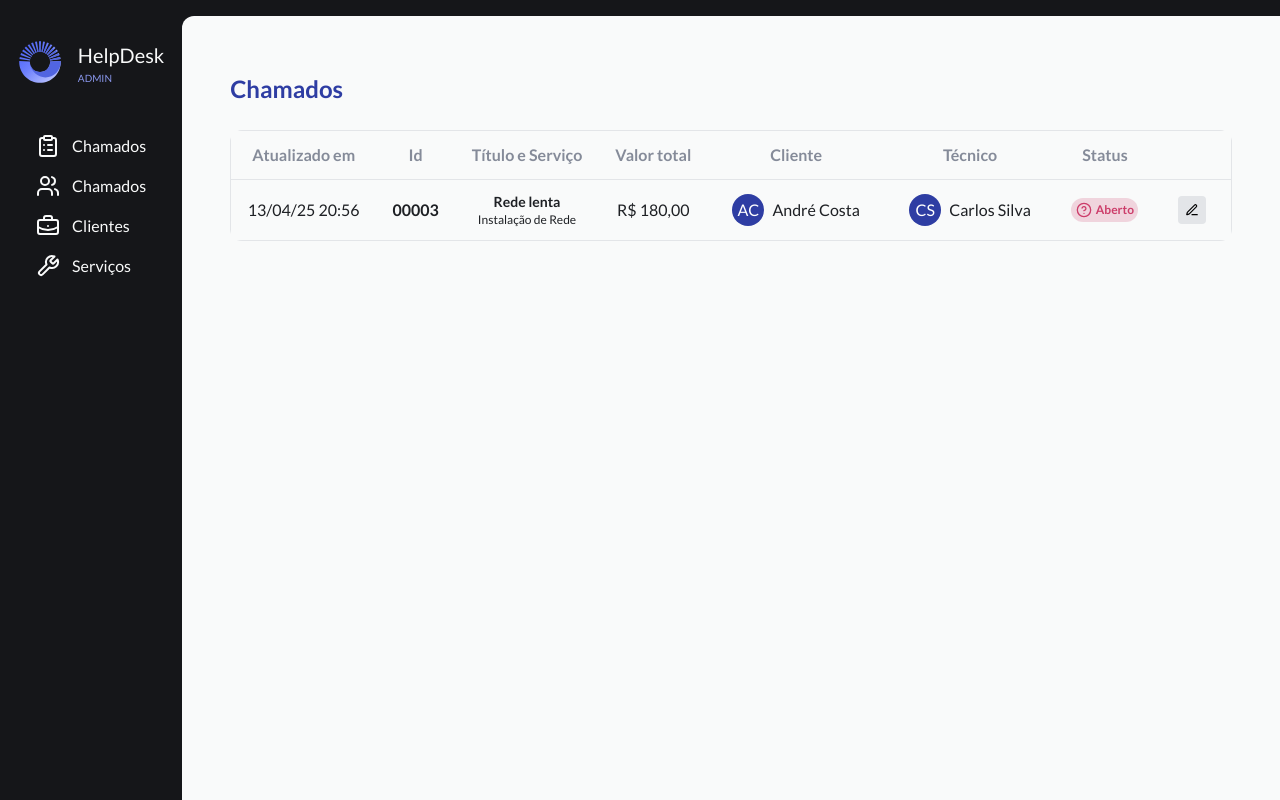
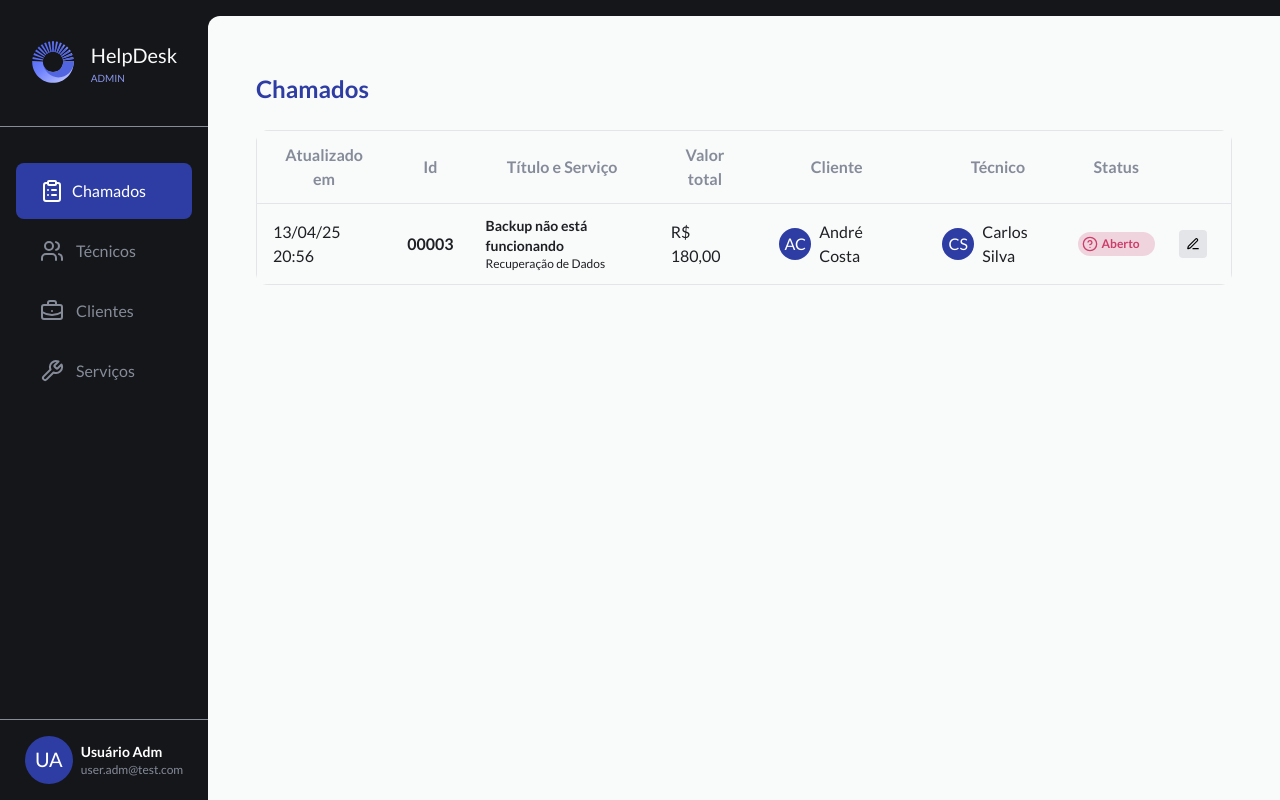
Before and after one commit to vitingg/help-desk-web, a React (Vite) app: page /dashboard/admin in a window 1280 px wide. Built offline with nearby package versions, Linux system fonts and the light colour scheme.

Commit message:
style: finishing the sidebar

```diff
--- a/src/modules/admin/components/dashboard.tsx
+++ b/src/modules/admin/components/dashboard.tsx
@@ -2,12 +2,14 @@ import { TableWorking } from "../../../shared/components/table";
 
 export function Dashboard() {
   return (
-    <div className="h-full w-full rounded-tl-xl bg-gray-600 text-gray-200 pl-12 pr-12">
-      <div className="flex pt-14">
-        <p className="text-blue-dark font-semibold text-xl">Chamados</p>
-      </div>
-      <div className="pt-6">
-        <TableWorking />
+    <div className="flex-1 rounded-tl-xl bg-gray-600 text-gray-200">
+      <div className="h-full pl-12 pr-12">
+        <div className="flex pt-14">
+          <p className="text-blue-dark font-semibold text-xl">Chamados</p>
+        </div>
+        <div className="pt-6">
+          <TableWorking />
+        </div>
       </div>
     </div>
   );
--- a/src/modules/admin/page.tsx
+++ b/src/modules/admin/page.tsx
@@ -5,7 +5,7 @@ import { Layout } from "./components/layout";
 export function Page() {
   return (
     <Layout>
-      <Sidebar isPc={true} />
+      <Sidebar  />
       <Dashboard />
     </Layout>
   );
--- a/src/shared/components/sidebar.tsx
+++ b/src/shared/components/sidebar.tsx
@@ -1,13 +1,9 @@
 import lightVector from "../../shared/assets/vectors/Logo_IconLight.svg";
 import { ClipboardList, Users, BriefcaseBusiness, Wrench } from "lucide-react";
 
-type SidebarProps = {
-  isPc: boolean;
-};
-
-export function Sidebar({isPc}: SidebarProps) {
+export function Sidebar() {
   return (
-    <nav className="h-full w-52 justify-center pl-5 pr-5 ">
+    <nav className="h-full w-52 flex flex-col justify-between">
       <div className="pt-6 pb-6 flex gap-4 justify-center">
         <img src={lightVector} alt="" className="w-11 h-11" />
         <span>
@@ -15,34 +11,52 @@ export function Sidebar({isPc}: SidebarProps) {
           <p className="text-2xs text-blue-light">ADMIN</p>
         </span>
       </div>
-      <div className="pt-2 flex flex-col items-center justify-center">
-        <ul className="pt-4 space-y-4">
-          <li>
-            <a className="flex gap-3 items-center" href="">
+
+      <hr className="my-4 border-t-1 border-gray-400" />
+
+      <div className="flex flex-col flex-1 justify-start pt-5">
+        <ul className="space-y-1 flex flex-col pr-4 pl-4">
+          <li className=" text-white px-6 py-4 border-0 rounded-lg bg-blue-dark">
+            <a className="flex gap-2 items-center" href="">
               <ClipboardList />
               <p>Chamados</p>
             </a>
           </li>
-          <li>
+
+          <li className=" text-gray-400 hover:text-white px-6 py-4 border-0 rounded-md  hover:bg-blue-dark">
             <a className="flex gap-3 items-center" href="">
               <Users />
-              <p>Chamados</p>
+              <p>Técnicos</p>
             </a>
           </li>
-          <li>
+
+          <li className=" text-gray-400 hover:text-white px-6 py-4 border-0 rounded-md hover:bg-blue-dark">
             <a className="flex gap-3 items-center" href="">
               <BriefcaseBusiness />
               <p>Clientes</p>
             </a>
           </li>
-          <li>
+
+          <li className=" text-gray-400 hover:text-white px-6 py-4 border-0 rounded-md hover:bg-blue-dark">
             <a className="flex gap-3 items-center" href="">
               <Wrench />
               <p>Serviços</p>
             </a>
           </li>
+        </ul>
+      </div>
 
-        </ul>
+      <hr className="my-4 pt- border-t-1 border-gray-400" />
+      <div className="p-4 pt-0">
+        <div className="flex gap-2 items-center justify-center">
+          <p className="bg-blue-dark text-lg rounded-full w-12 h-12 text-white flex items-center justify-center">
+            UA
+          </p>
+          <div className="flex flex-col">
+            <p className="text-sm font-semibold text-white">Usuário Adm</p>
+            <p className="text-xs text-gray-400">user.adm@test.com</p>
+          </div>
+        </div>
       </div>
     </nav>
   );
--- a/src/shared/components/table/index.tsx
+++ b/src/shared/components/table/index.tsx
@@ -11,27 +11,27 @@ export function TableWorking() {
       <TableHeader>
         <TableRow isBody={false}>
           <TableHead>Atualizado em</TableHead>
-          <TableHead>Id</TableHead>
+          <TableHead hideOnMobile>Id</TableHead>
           <TableHead>Título e Serviço</TableHead>
-          <TableHead>Valor total</TableHead>
-          <TableHead>Cliente</TableHead>
-          <TableHead>Técnico</TableHead>
+          <TableHead hideOnMobile>Valor total</TableHead>
+          <TableHead hideOnMobile>Cliente</TableHead>
+          <TableHead hideOnMobile>Técnico</TableHead>
           <TableHead>Status</TableHead>
         </TableRow>
       </TableHeader>
       <TableBody>
         <TableRow>
           <TableCell>13/04/25 20:56</TableCell>
-          <TableCell className="font-semibold">00003</TableCell>
+          <TableCell hideOnMobile className="font-semibold ">00003</TableCell>
           <TableCell>
             <div className="text-sm font-semibold text-gray-200">
-              Rede lenta
+              Backup não está funcionando
             </div>
-            <div className="text-xs text-gray-200">Instalação de Rede </div>
+            <div className="text-xs text-gray-200">Recuperação de Dados </div>
           </TableCell>
-          <TableCell>R$ 180,00</TableCell>
-          <TableCell hasAbbreviation="AC">André Costa</TableCell>
-          <TableCell hasAbbreviation="CS">Carlos Silva</TableCell>
+          <TableCell hideOnMobile>R$ 180,00</TableCell>
+          <TableCell hideOnMobile hasAbbreviation="AC">André Costa</TableCell>
+          <TableCell hideOnMobile hasAbbreviation="CS">Carlos Silva</TableCell>
           <TableCell status="Aberto" />
         </TableRow>
       </TableBody>
--- a/src/shared/components/table/table-cell.tsx
+++ b/src/shared/components/table/table-cell.tsx
@@ -8,7 +8,56 @@ type TableCellProps = {
   hasAbbreviation?: string;
   status?: "Aberto" | "Em Atendimento" | "Fechado";
   className?: string;
+  hideOnMobile?: boolean;
 };
+
+const tableCellVariants = cva("", {
+  variants: {
+    type: {
+      default: "px-4 py-3",
+      profile: "px-6 py-2 gap-2",
+      status: " ",
+    },
+  },
+  defaultVariants: {
+    type: "default",
+  },
+});
+
+export function TableCell({
+  children,
+  status,
+  hasAbbreviation,
+  className,
+  hideOnMobile,
+}: TableCellProps) {
+  let cellContent: ReactNode = children;
+  let cellType: "default" | "profile" | "status" = "default";
+
+  if (hasAbbreviation) {
+    cellContent = (
+      <ProfileContent hasAbbreviation={hasAbbreviation}>
+        {children}
+      </ProfileContent>
+    );
+    cellType = "profile";
+  } else if (status) {
+    cellContent = <Status status={status} />;
+    cellType = "status";
+  }
+
+  return (
+    <td
+      className={cn(
+        tableCellVariants({ type: cellType }),
+        className,
+        hideOnMobile && "hidden md:table-cell"
+      )}
+    >
+      {cellContent}
+    </td>
+  );
+}
 
 type ProfileContentProps = {
   children?: ReactNode;
@@ -18,7 +67,7 @@ type ProfileContentProps = {
 function ProfileContent({ children, hasAbbreviation }: ProfileContentProps) {
   return (
     <div className="flex items-center justify-center gap-2">
-      <div className="flex  items-center justify-center gap-2">
+      <div className="flex items-center justify-center gap-2">
         <p className="bg-blue-dark rounded-full w-8 h-8 text-white flex items-center justify-center">
           {hasAbbreviation}
         </p>
@@ -27,27 +76,24 @@ function ProfileContent({ children, hasAbbreviation }: ProfileContentProps) {
     </div>
   );
 }
+
 type StatusProps = VariantProps<typeof statusVariants> & {
   status: "Aberto" | "Em Atendimento" | "Fechado";
 };
 
 // utilizando o cva pra manusear mais fácil os status
-const statusVariants = cva(
-  "p-1 gap-1 flex items-center justify-center rounded-2xl",
-  {
+const statusVariants = cva("p-1 gap-1 flex items-center rounded-2xl", {
   variants: {
     status: {
       Aberto: "bg-feedback-openBackground text-feedback-open",
-        "Em Atendimento":
-          "bg-feedback-progressBackground text-feedback-progress",
+      "Em Atendimento": "bg-feedback-progressBackground text-feedback-progress",
       Fechado: "bg-feedback-doneBackground text-feedback-done",
     },
   },
   defaultVariants: {
     status: "Aberto",
   },
-  }
-);
+});
 
 const statusIcons = {
   Aberto: CircleHelp,
@@ -66,42 +112,3 @@ function Status({ status }: StatusProps) {
     </div>
   );
 }
-
-const tableCellVariants = cva("align-middle", {
-  variants: {
-    type: {
-      default: "px-4 py-3 text-center",
-      profile: "px-6 py-2 gap-2 text-center",
-      status: "px-4 py-3 ",
-    },
-  },
-  defaultVariants: {
-    type: "default",
-  },
-});
-
-export function TableCell({
-  children,
-  status,
-  hasAbbreviation,
-  className,
-}: TableCellProps) {
-  let cellContent: ReactNode = children;
-  let cellType: "default" | "profile" | "status" = "default";
-
-  if (hasAbbreviation) {
-    cellContent = (
-      <ProfileContent hasAbbreviation={hasAbbreviation}>
-        {children}
-      </ProfileContent>
-    );
-    cellType = "profile";
-  } else if (status) {
-    cellContent = <Status status={status} />;
-    cellType = "status";
-  }
-
-  return (
-    <td className={cn(tableCellVariants({type: cellType, className}))}>{cellContent}</td>
-  )
-}
--- a/src/shared/components/table/table-head.tsx
+++ b/src/shared/components/table/table-head.tsx
@@ -2,8 +2,10 @@ import type { ReactNode } from "react";
 
 type TableHeadProps = {
   children: ReactNode;
+  className?: string;
+  hideOnMobile?: boolean
 };
 
-export function TableHead({ children }: TableHeadProps) {
-  return <th className="px-4 py-3 text-gray-400">{children}</th>;
+export function TableHead({ children, className, hideOnMobile }: TableHeadProps) {
+  return <th className={`px-4 py-3 text-gray-400 ${hideOnMobile && "hidden md:table-cell"}  ${className}`}>{children}</th>;
 }
--- a/tsconfig.app.json
+++ b/tsconfig.app.json
@@ -1,11 +1,5 @@
 {
   "compilerOptions": {
-    "baseUrl": ".",
-    "paths": {
-      "@src/*": [
-        "src/*"
-      ]
-    },
     "tsBuildInfoFile": "./node_modules/.tmp/tsconfig.app.tsbuildinfo",
     "target": "ES2020",
     "useDefineForClassFields": true,
```
Lines whose indentation alone changed are shown as unchanged.
